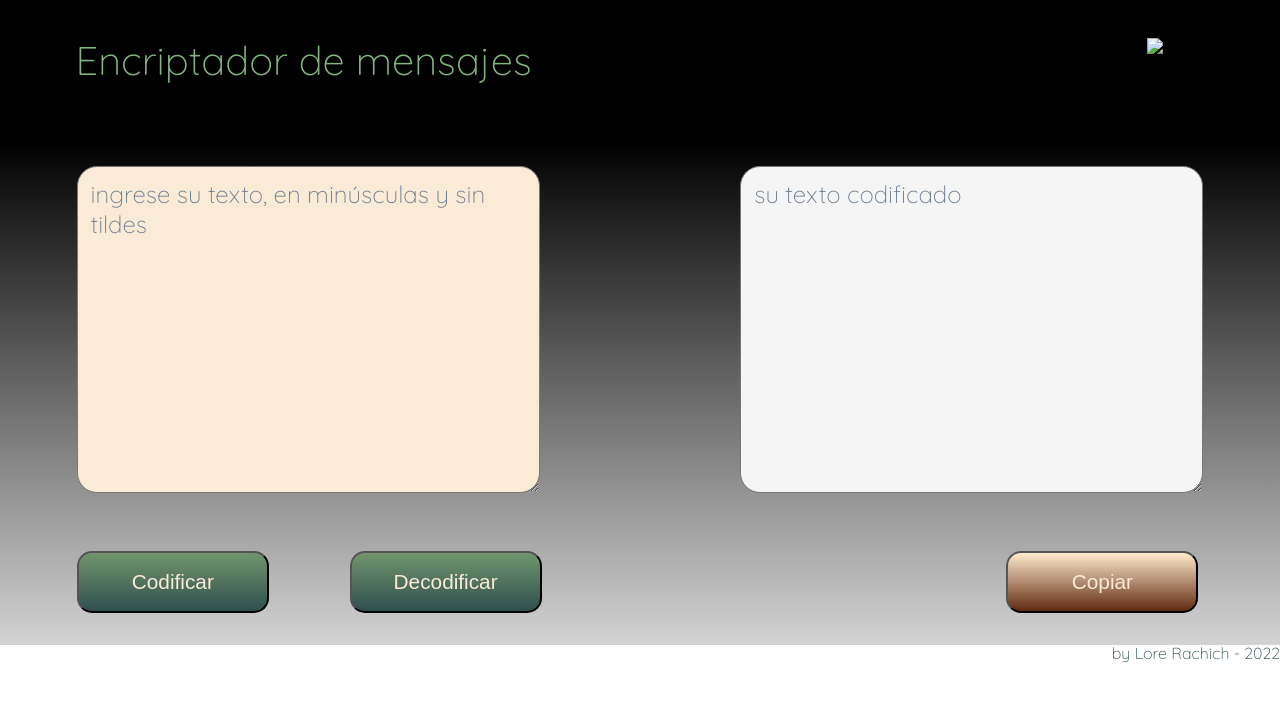
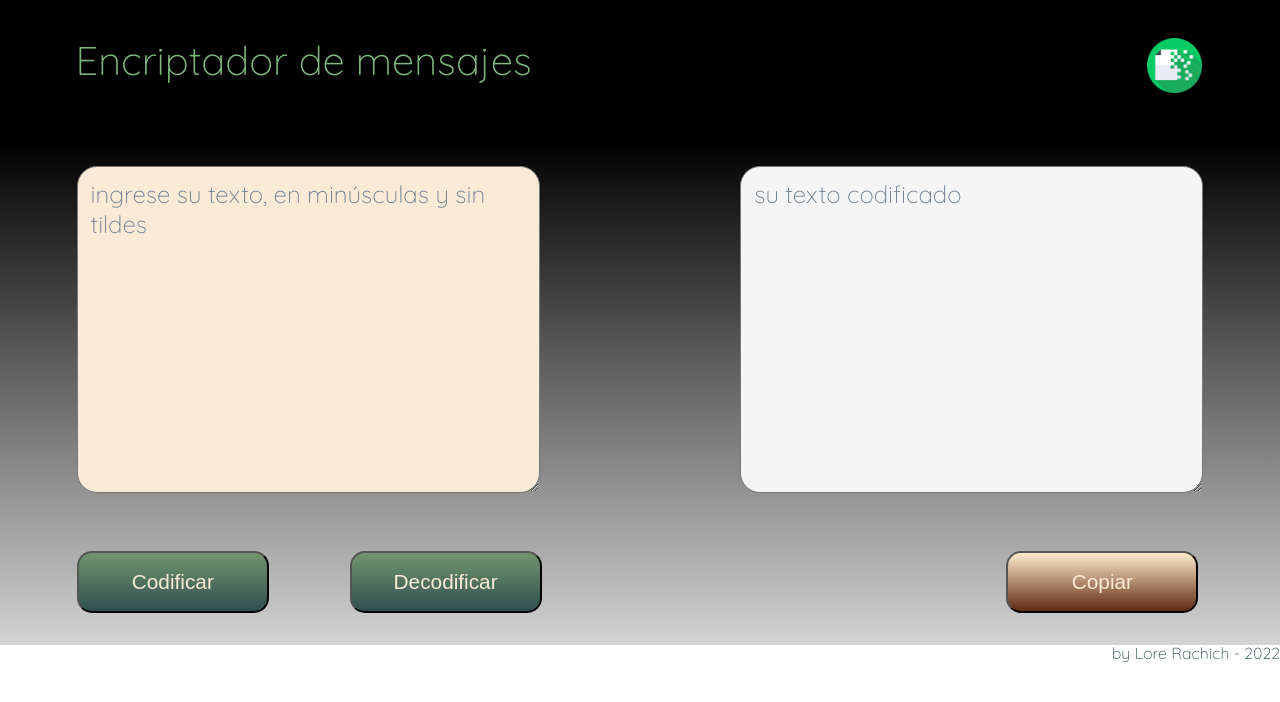
Before and after one commit to Alexa-2k/Encriptador-ONE, a plain HTML site: page index.html in a window 1280 px wide. Drawn offline with Linux system fonts and the light colour scheme.

Commit message:
Update index.html

```diff
--- a/index.html
+++ b/index.html
@@ -16,7 +16,7 @@
   </head>
   <body>
     <header>
-      <img src=url("https://www.flaticon.com/free-icons/encrypted") class="logo" width="100px" alt= "by Freepik - Flaticon">
+      <img src="Images/encrypted.png" class="logo" width="100px" alt= "by Freepik - Flaticon">
       <section class="title">
         <h1> Encriptador de mensajes</h1>
       </section>
```
